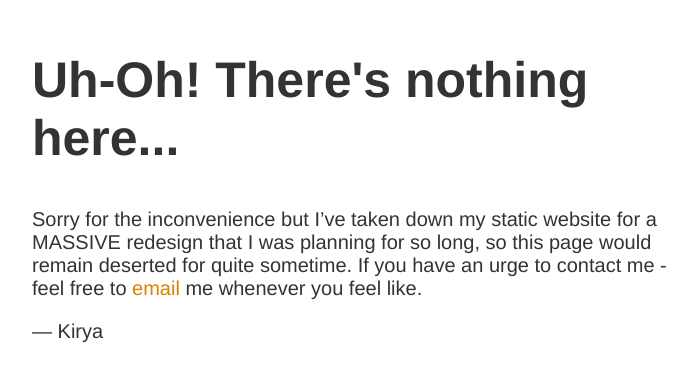
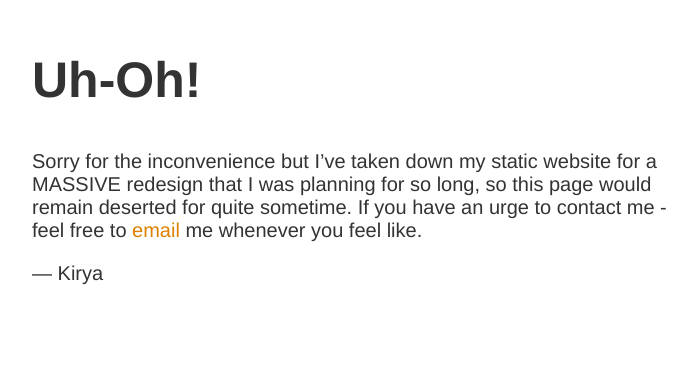
Before and after one commit to kyanukovich/kyanukovich.github.io, a plain HTML site: page index.html in a window 1280 px wide. Shown: the part 149-530 px from the top of the page, without its empty margins (283-980 px from the left). Drawn offline with Linux system fonts and the light colour scheme.

Commit message:
Update static page

```diff
--- a/index.html
+++ b/index.html
@@ -10,7 +10,7 @@
 </style>
 
 <article>
-    <h1>Uh-Oh! There's nothing here...</h1>
+    <h1>Uh-Oh!</h1>
     <div>
         <p>Sorry for the inconvenience but I&rsquo;ve taken down my static website for a MASSIVE redesign that I was planning for so long, so this page would remain deserted for quite sometime. If you have an urge to contact me - feel free to <a href="mailto:yankirill@icloud.com">email</a> me whenever you feel like.</p>
         <p>&mdash; Kirya</p>
```
